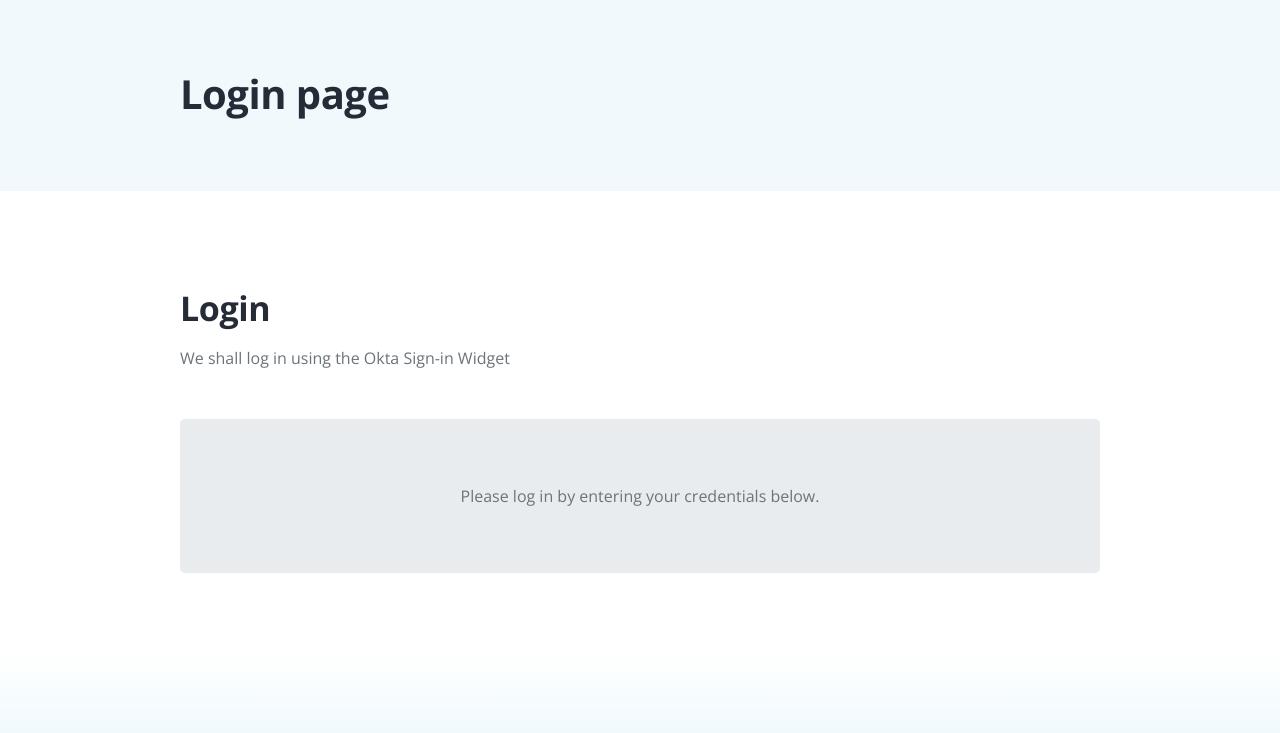
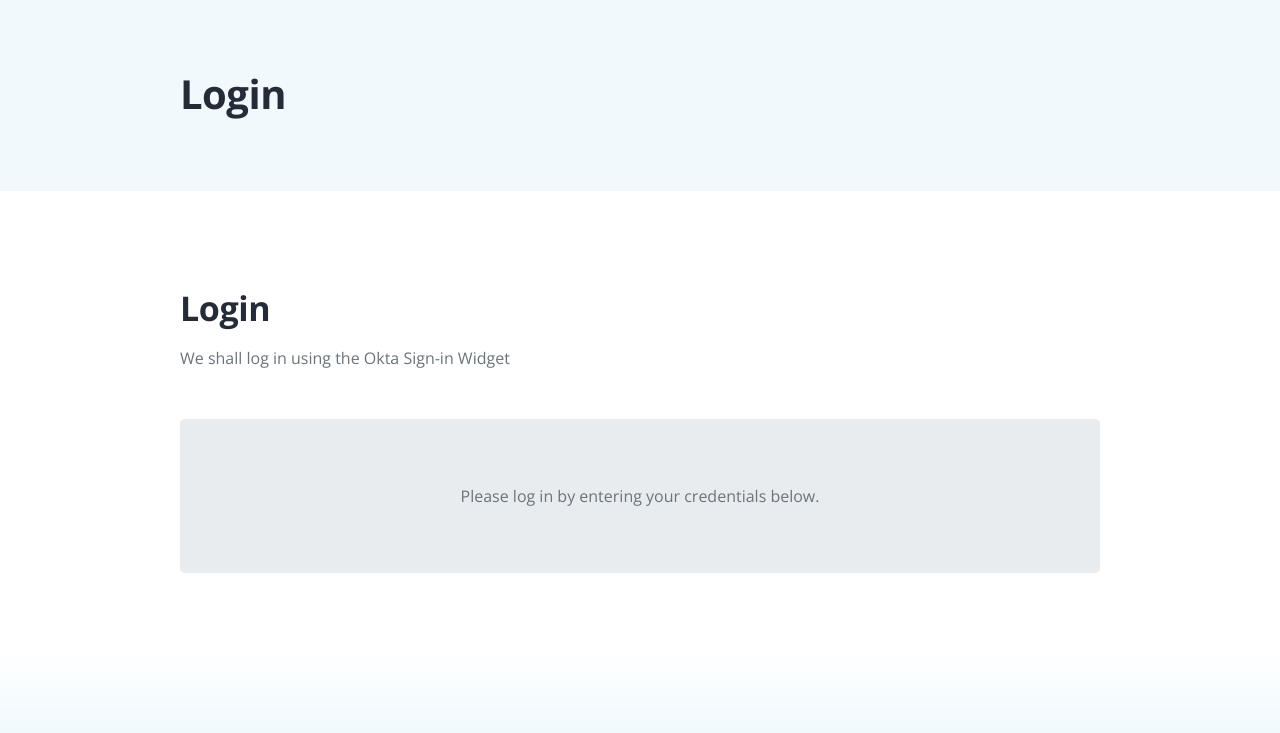
Before and after one commit to vulongtran/vulongtran.github.io, a plain HTML site: page login.html in a window 1280 px wide. Shown: the part 67-800 px from the top of the page. Drawn offline with nearby package versions, Linux system fonts and the light colour scheme; a script that the page names is missing.

Commit message:
update login page

```diff
--- a/login.html
+++ b/login.html
@@ -18,7 +18,7 @@
 	<meta name="twitter:card" content="summary_large_image"> <!-- to have large image post format in Twitter -->
 
     <!-- Webpage Title -->
-    <title>Login page - DejaVu</title>
+    <title>Login - DejaVu</title>
 
     <!-- Styles -->
     <link rel="preconnect" href="https://fonts.gstatic.com">
@@ -96,7 +96,7 @@
         <div class="container">
             <div class="row">
                 <div class="col-xl-10 offset-xl-1">
-                    <h1>Login page</h1>
+                    <h1>Login</h1>
                 </div> <!-- end of col -->
             </div> <!-- end of row -->
         </div> <!-- end of container -->
```
